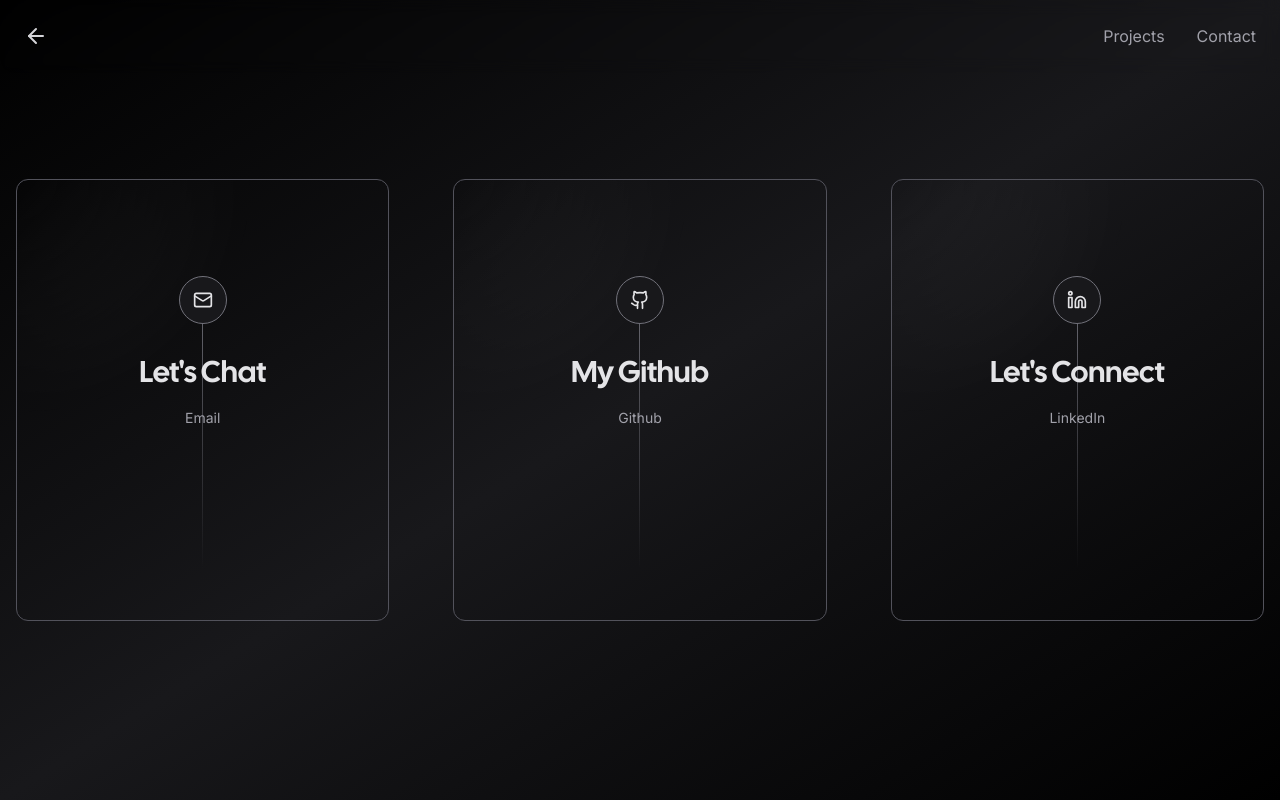
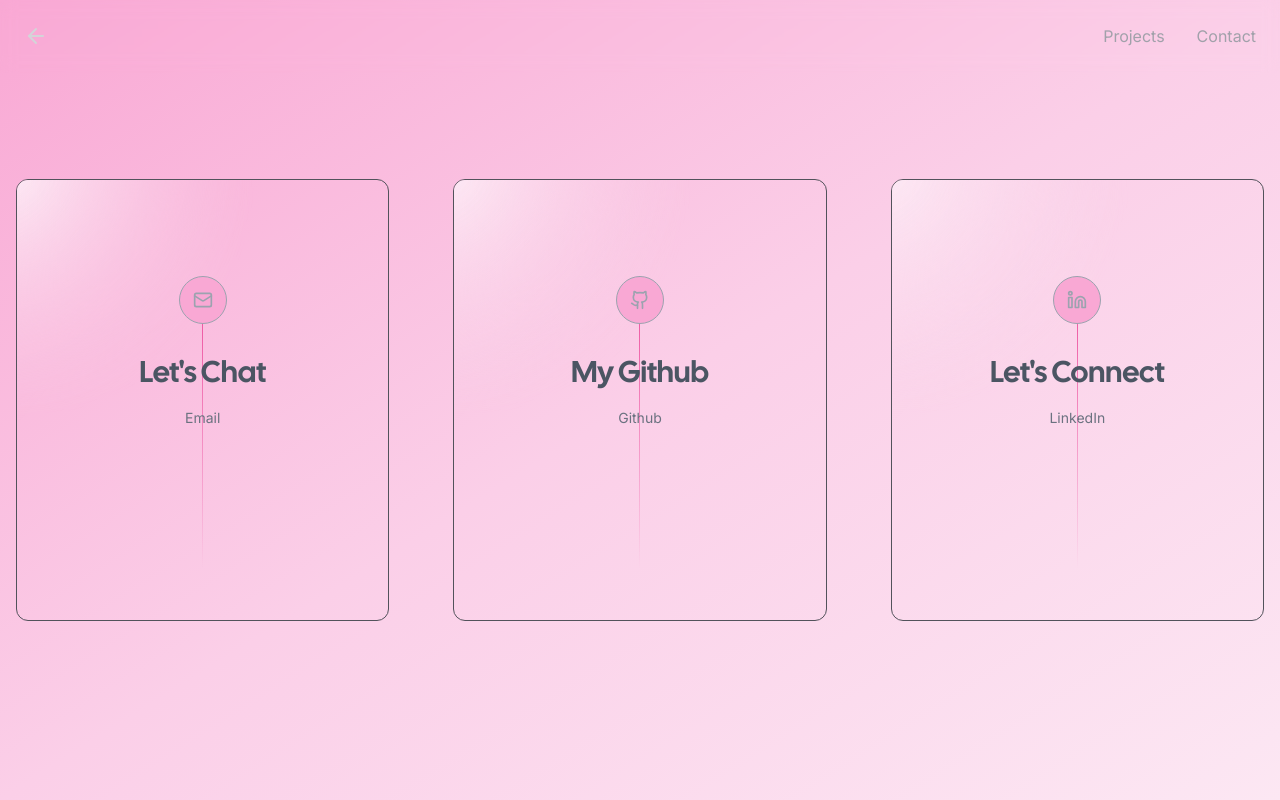
Before and after one commit to gracewxng/Portfolio, a Next.js app: page /contact in a window 1280 px wide. Built offline with nearby package versions, Linux system fonts and the light colour scheme; no server answers; what tailwindcss-debug-screens would draw is missing.

Commit message:
made changes to projects and contact page

```diff
--- a/app/contact/page.tsx
+++ b/app/contact/page.tsx
@@ -1,5 +1,5 @@
 "use client";
-import { Github, Mail, Linkedin} from "lucide-react";
+import { Github, Mail, Linkedin } from "lucide-react";
 import Link from "next/link";
 import { Navigation } from "../components/nav";
 import { Card } from "../components/card";
@@ -27,29 +27,29 @@
 
 export default function Example() {
 	return (
-		<div className=" bg-gradient-to-tl from-zinc-900/0 via-zinc-900 to-zinc-900/0">
+		<div className=" bg-gradient-to-tl from-pink-100 via-pink-200 to-pink-300">
 			<Navigation />
 			<div className="container flex items-center justify-center min-h-screen px-4 mx-auto">
 				<div className="grid w-full grid-cols-1 gap-8 mx-auto mt-32 sm:mt-0 sm:grid-cols-3 lg:gap-16">
 					{socials.map((s) => (
-						<Card>
+						<Card key={s.href}>
 							<Link
 								href={s.href}
 								target="_blank"
-								className="p-4 relative flex flex-col items-center gap-4 duration-700 group md:gap-8 md:py-24  lg:pb-48  md:p-16"
+								className="p-4 relative flex flex-col items-center gap-4 duration-700 group md:gap-8 md:py-24 lg:pb-48 md:p-16"
 							>
 								<span
-									className="absolute w-px h-2/3 bg-gradient-to-b from-zinc-500 via-zinc-500/50 to-transparent"
+									className="absolute w-px h-2/3 bg-gradient-to-b from-pink-500 via-pink-500/50 to-transparent"
 									aria-hidden="true"
 								/>
-								<span className="relative z-10 flex items-center justify-center w-12 h-12 text-sm duration-1000 border rounded-full text-zinc-200 group-hover:text-white group-hover:bg-zinc-900 border-zinc-500 bg-zinc-900 group-hover:border-zinc-200 drop-shadow-orange">
+								<span className="relative z-10 flex items-center justify-center w-12 h-12 text-sm duration-1000 border rounded-full text-gray-400 group-hover:text-white group-hover:bg-pink-600 border-gray-400 bg-pink-300 group-hover:border-white drop-shadow-orange">
 									{s.icon}
-								</span>{" "}
+								</span>
 								<div className="z-10 flex flex-col items-center">
-									<span className="lg:text-xl font-medium duration-150 xl:text-3xl text-zinc-200 group-hover:text-white font-display">
+									<span className="lg:text-xl font-medium duration-150 xl:text-3xl text-gray-600 group-hover:text-white font-display">
 										{s.handle}
 									</span>
-									<span className="mt-4 text-sm text-center duration-1000 text-zinc-400 group-hover:text-zinc-200">
+									<span className="mt-4 text-sm text-center duration-1000 text-gray-500 group-hover:text-gray-300">
 										{s.label}
 									</span>
 								</div>
--- a/app/projects/page.tsx
+++ b/app/projects/page.tsx
@@ -38,25 +38,25 @@
     );
 
   return (
-    <div className="relative pb-16">
+    <div className="relative pb-16 bg-gradient-to-tl from-pink-100 via-pink-200 to-pink-300">
       <Navigation />
       <div className="px-6 pt-20 mx-auto space-y-8 max-w-7xl lg:px-8 md:space-y-16 md:pt-24 lg:pt-32">
         <div className="max-w-2xl mx-auto lg:mx-0">
-          <h2 className="text-3xl font-bold tracking-tight text-zinc-100 sm:text-4xl">
+          <h2 className="text-3xl font-bold tracking-tight text-gray-600 sm:text-4xl">
             Projects
           </h2>
-          <p className="mt-4 text-zinc-400">
+          <p className="mt-4 text-gray-500">
             Some of the projects are from work and some are on my own time.
           </p>
         </div>
-        <div className="w-full h-px bg-zinc-800" />
+        <div className="w-full h-px bg-gray-400" />
 
         <div className="grid grid-cols-1 gap-8 mx-auto lg:grid-cols-2 ">
           <Card>
             <Link href={`/projects/${featured.slug}`}>
               <article className="relative w-full h-full p-4 md:p-8">
                 <div className="flex items-center justify-between gap-2">
-                  <div className="text-xs text-zinc-100">
+                  <div className="text-xs text-gray-500">
                     {featured.date ? (
                       <time dateTime={new Date(featured.date).toISOString()}>
                         {Intl.DateTimeFormat(undefined, {
@@ -67,7 +67,7 @@
                       <span>SOON</span>
                     )}
                   </div>
-                  <span className="flex items-center gap-1 text-xs text-zinc-500">
+                  <span className="flex items-center gap-1 text-xs text-gray-400">
                     <Eye className="w-4 h-4" />{" "}
                     {Intl.NumberFormat("en-US", { notation: "compact" }).format(
                       views[featured.slug] ?? 0,
@@ -77,15 +77,15 @@
 
                 <h2
                   id="featured-post"
-                  className="mt-4 text-3xl font-bold text-zinc-100 group-hover:text-white sm:text-4xl font-display"
+                  className="mt-4 text-3xl font-bold text-gray-600 group-hover:text-white sm:text-4xl font-display"
                 >
                   {featured.title}
                 </h2>
-                <p className="mt-4 leading-8 duration-150 text-zinc-400 group-hover:text-zinc-300">
+                <p className="mt-4 leading-8 duration-150 text-gray-500 group-hover:text-gray-300">
                   {featured.description}
                 </p>
                 <div className="absolute bottom-4 md:bottom-8">
-                  <p className="hidden text-zinc-200 hover:text-zinc-50 lg:block">
+                  <p className="hidden text-gray-500 hover:text-gray-200 lg:block">
                     Read more <span aria-hidden="true">&rarr;</span>
                   </p>
                 </div>
@@ -93,7 +93,7 @@
             </Link>
           </Card>
 
-          <div className="flex flex-col w-full gap-8 mx-auto border-t border-gray-900/10 lg:mx-0 lg:border-t-0 ">
+          <div className="flex flex-col w-full gap-8 mx-auto border-t border-gray-300 lg:mx-0 lg:border-t-0 ">
             {[top2, top3].map((project) => (
               <Card key={project.slug}>
                 <Article project={project} views={views[project.slug] ?? 0} />
@@ -101,7 +101,7 @@
             ))}
           </div>
         </div>
-        <div className="hidden w-full h-px md:block bg-zinc-800" />
+        <div className="hidden w-full h-px md:block bg-gray-400" />
 
         <div className="grid grid-cols-1 gap-4 mx-auto lg:mx-0 md:grid-cols-3">
           <div className="grid grid-cols-1 gap-4">
```
